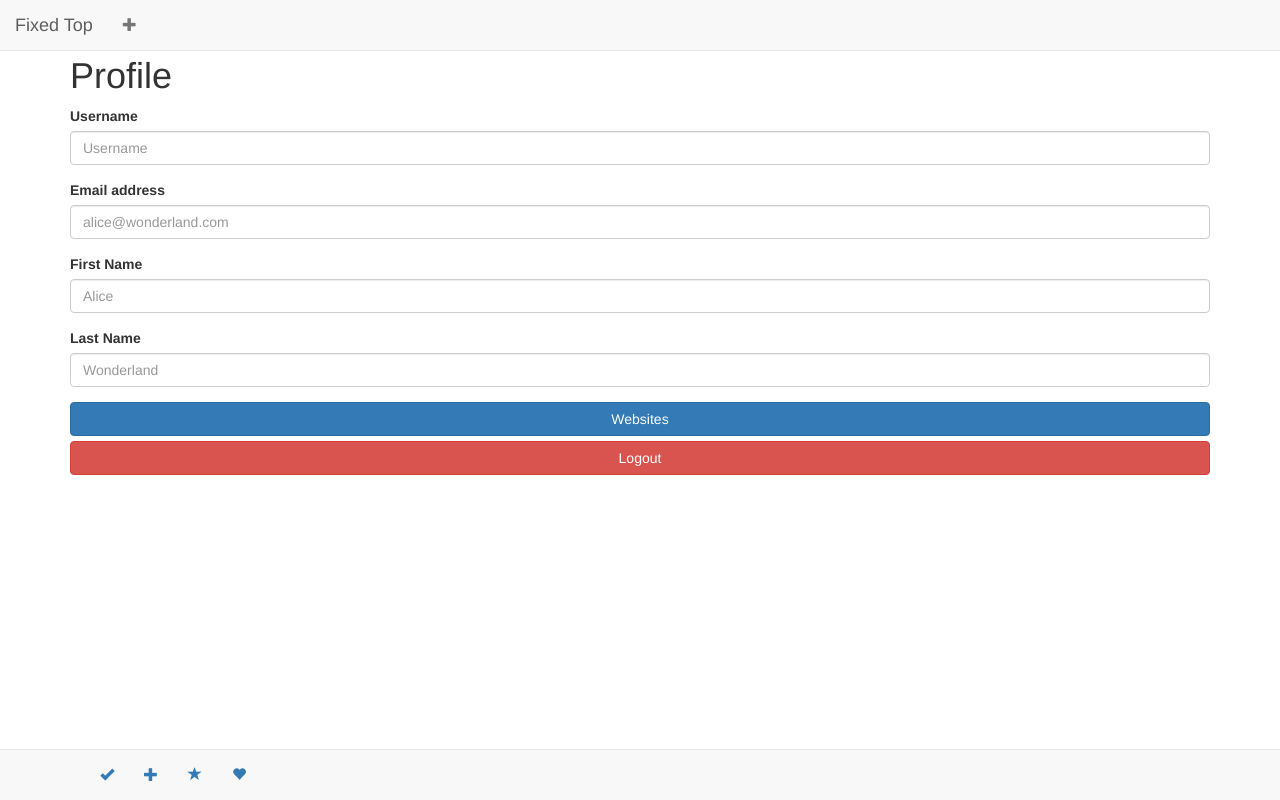
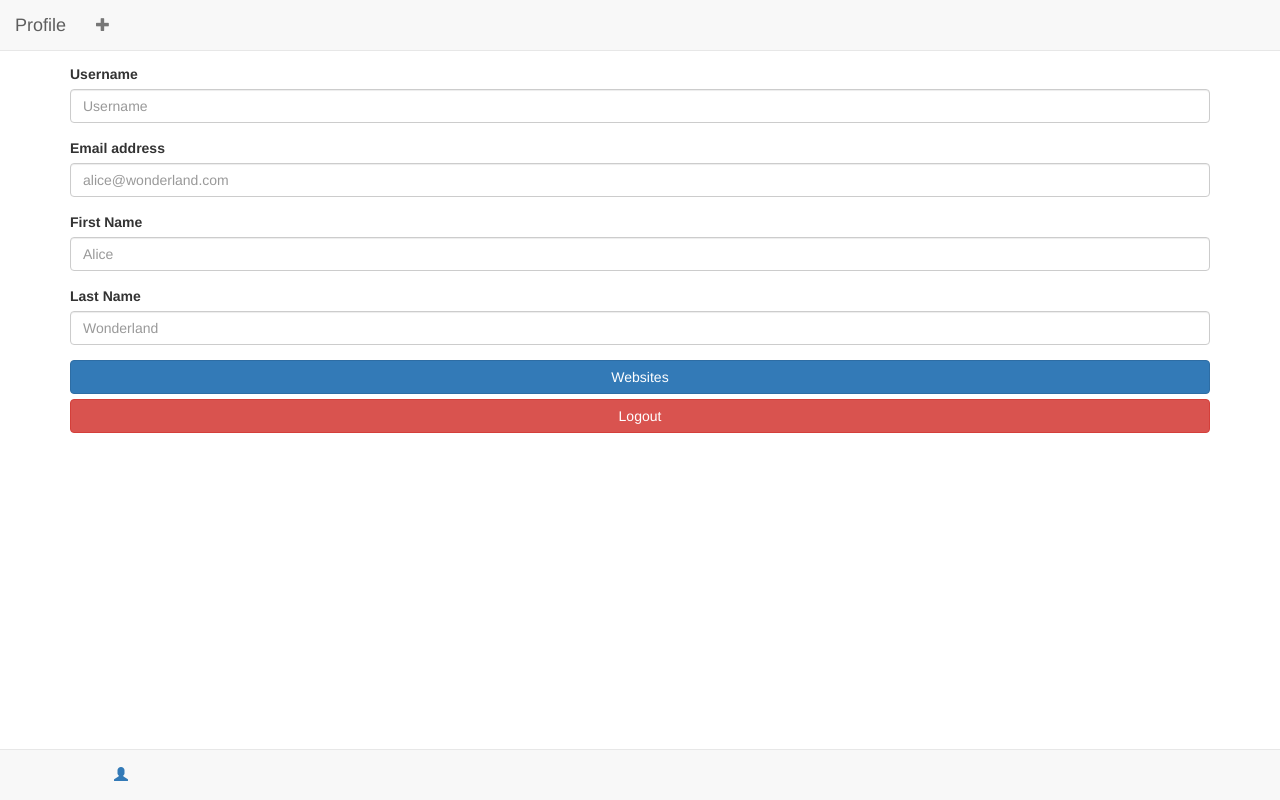
Before and after one commit to leontian/web-dev, a website: page public/assignment/profile.html in a window 1280 px wide. Drawn offline with nearby package versions, Linux system fonts and the light colour scheme.

Commit message:
user pages

```diff
--- a/public/assignment/css/style.css
+++ b/public/assignment/css/style.css
@@ -3,5 +3,10 @@ input.form-control {
 }
 
 body {
-    padding-top: 36px;
+    padding-top: 64px;
+    padding-bottom: 64px;
 }
+
+p.navbar-text.pull-right {
+    margin-right: 15px;
+}
--- a/public/assignment/profile.html
+++ b/public/assignment/profile.html
@@ -2,6 +2,9 @@
 <html lang="en">
 <head>
     <meta charset="UTF-8">
+    <meta name="apple-mobile-web-app-capable" content="yes">
+    <meta name="apple-mobile-web-app-status-bar-style" content="black">
+    <meta name="viewport" content="initial-scale=1.25, user-scalable=no">
     <title>Title</title>
     <link href="https://maxcdn.bootstrapcdn.com/bootstrap/3.3.6/css/bootstrap.min.css" rel="stylesheet"/>
     <link href="css/style.css" rel="stylesheet"/>
@@ -12,7 +15,7 @@
     <div class="container-fluid">
         <div class="navbar-header">
             <a class="navbar-brand" href="#">
-                Fixed Top
+                Profile
             </a>
             <p class="navbar-text pull-right">
                 <a href="#" class="navbar-link">
@@ -26,8 +29,6 @@
 
 
     <div class="container">
-        <h1>Profile</h1>
-
         <form>
             <div class="form-group">
                 <label for="username">Username</label>
@@ -53,32 +54,18 @@
            href="login.html">Logout</a>
     </div>
 
-<nav class="navbar navbar-default navbar-fixed-bottom">
     <div class="container">
-        <div class="row navbar-text">
-            <div class="col-xs-3 text-center">
-                <a href="#">
-                    <span class="glyphicon glyphicon-ok"></span>
-                </a>
+        <nav class="navbar navbar-default navbar-fixed-bottom">
+            <div class="container">
+                <div class="row navbar-text">
+                    <div class="col-xs-2 text-center pull-right">
+                        <a href="profile.html">
+                            <span class="glyphicon glyphicon-user"></span>
+                        </a>
+                    </div>
+                </div>
             </div>
-            <div class="col-xs-3 text-center">
-                <a href="#">
-                    <span class="glyphicon glyphicon-plus"></span>
-                </a>
-            </div>
-            <div class="col-xs-3 text-center">
-                <a href="#">
-                    <span class="glyphicon glyphicon-star"></span>
-                </a>
-            </div>
-            <div class="col-xs-3 text-center">
-                <a href="#">
-                    <span class="glyphicon glyphicon-heart"></span>
-                </a>
-            </div>
-        </div>
+        </nav>
     </div>
-</nav>
-
 </body>
 </html>
```
Also changed, not shown: public/assignment/index.html (+9 -0 lines), public/assignment/login.html (+3 -0 lines), public/assignment/register.html (+3 -0 lines).
